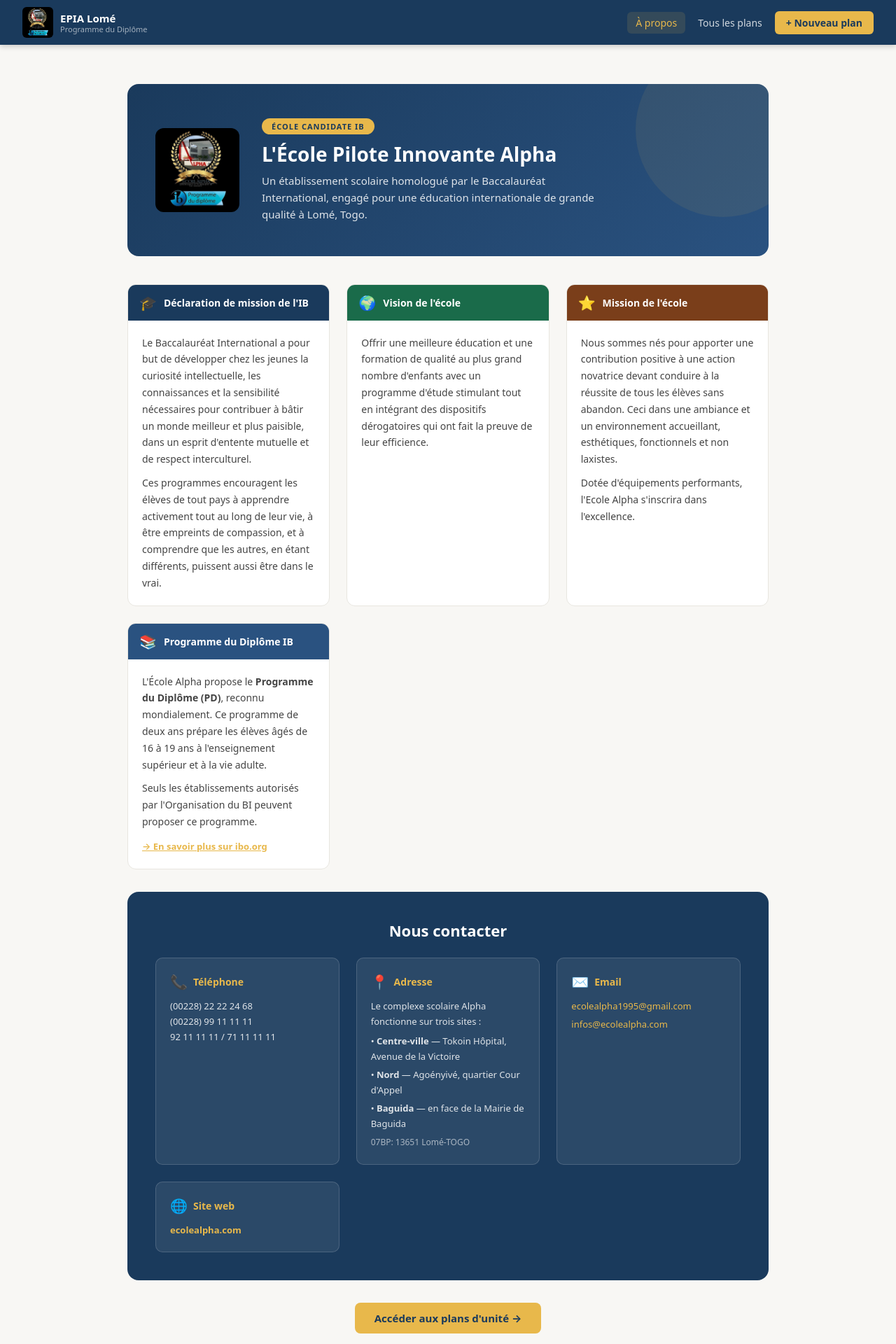
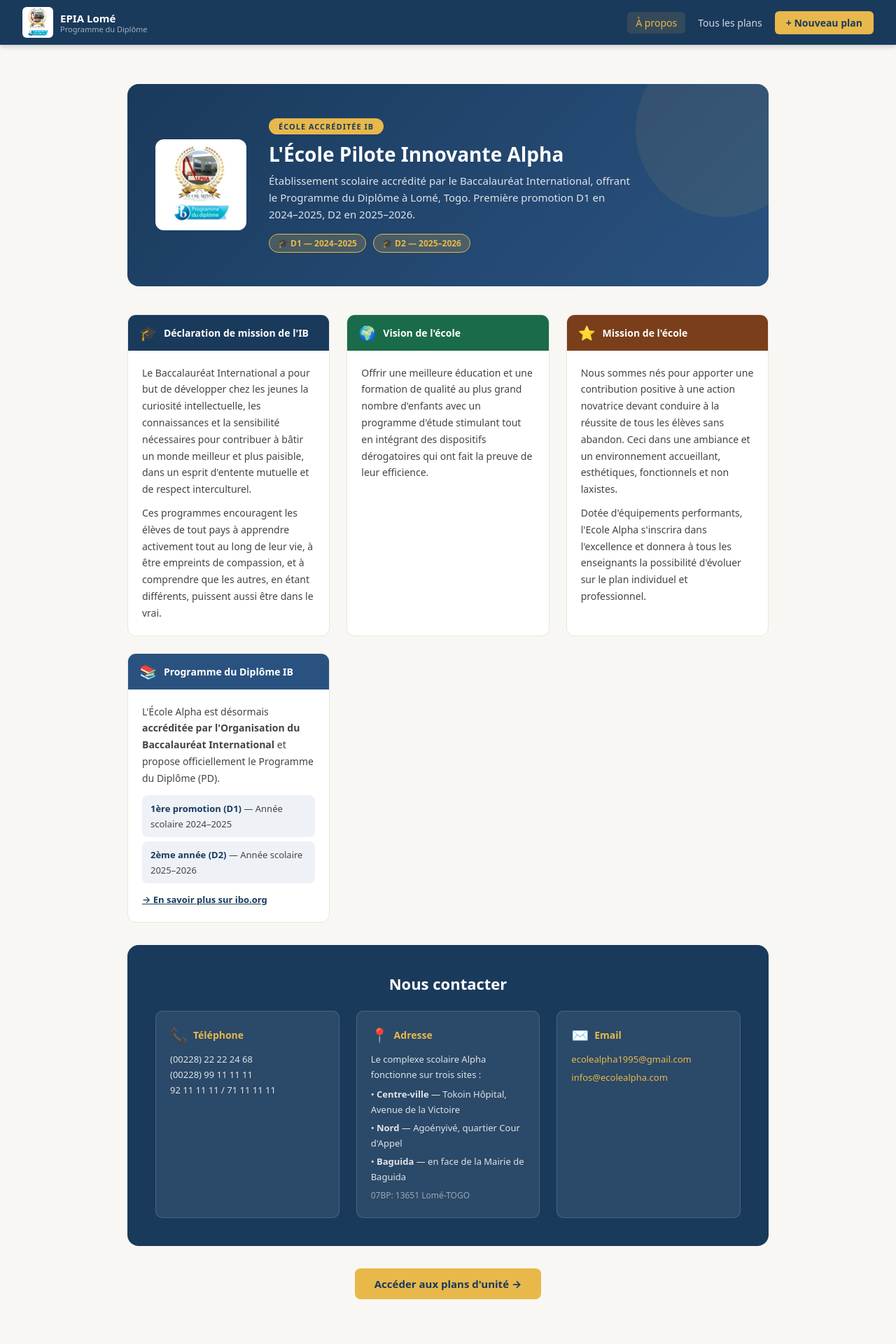
Before and after one commit to pinidarichard-lgtm/EPIA2026, a React (Vite) app in the folder epia-unit-planner/: page /apropos in a window 1280 px wide. Shown: the top 1920 px of the page at 70% size. Built offline with nearby package versions, Linux system fonts and the light colour scheme; no server answers.

Commit message:
Add files via upload

```diff
--- a/epia-unit-planner/src/pages/AProposPage.jsx
+++ b/epia-unit-planner/src/pages/AProposPage.jsx
@@ -16,75 +16,67 @@
         position: 'relative',
         overflow: 'hidden'
       }}>
-        <div style={{
-          position: 'absolute', top: -60, right: -60,
-          width: 250, height: 250, borderRadius: '50%',
-          background: 'rgba(232,184,75,0.08)'
-        }} />
-        <img
-          src="/logo-epia.png"
-          alt="Logo EPIA"
-          style={{ width: 120, height: 120, objectFit: 'contain', borderRadius: 12, flexShrink: 0 }}
-        />
+        <div style={{ position: 'absolute', top: -60, right: -60, width: 250, height: 250, borderRadius: '50%', background: 'rgba(232,184,75,0.08)' }} />
+        <img src="/logo-epia.png" alt="Logo EPIA" style={{ width: 130, height: 130, objectFit: 'contain', borderRadius: 12, flexShrink: 0, background: '#fff', padding: 6 }} />
         <div>
-          <div style={{
-            display: 'inline-block',
-            background: '#e8b84b', color: '#1a3a5c',
-            fontSize: 11, fontWeight: 700, padding: '4px 14px',
-            borderRadius: 20, letterSpacing: 1, marginBottom: '0.75rem'
-          }}>ÉCOLE CANDIDATE IB</div>
+          <div style={{ display: 'inline-block', background: '#e8b84b', color: '#1a3a5c', fontSize: 11, fontWeight: 700, padding: '4px 14px', borderRadius: 20, letterSpacing: 1, marginBottom: '0.75rem' }}>
+            ÉCOLE ACCRÉDITÉE IB
+          </div>
           <h1 style={{ fontSize: 28, fontWeight: 700, lineHeight: 1.2, marginBottom: '0.5rem' }}>
             L'École Pilote Innovante Alpha
           </h1>
-          <p style={{ fontSize: 15, opacity: 0.85, lineHeight: 1.6, maxWidth: 500 }}>
-            Un établissement scolaire homologué par le Baccalauréat International,
-            engagé pour une éducation internationale de grande qualité à Lomé, Togo.
+          <p style={{ fontSize: 15, opacity: 0.85, lineHeight: 1.6, maxWidth: 520 }}>
+            Établissement scolaire accrédité par le Baccalauréat International,
+            offrant le Programme du Diplôme à Lomé, Togo.
+            Première promotion D1 en 2024–2025, D2 en 2025–2026.
           </p>
+          <div style={{ display: 'flex', gap: '10px', marginTop: '1rem', flexWrap: 'wrap' }}>
+            <span style={{ background: 'rgba(232,184,75,0.2)', border: '1px solid #e8b84b', color: '#e8b84b', fontSize: 12, fontWeight: 600, padding: '4px 12px', borderRadius: 20 }}>
+              🎓 D1 — 2024–2025
+            </span>
+            <span style={{ background: 'rgba(232,184,75,0.2)', border: '1px solid #e8b84b', color: '#e8b84b', fontSize: 12, fontWeight: 600, padding: '4px 12px', borderRadius: 20 }}>
+              🎓 D2 — 2025–2026
+            </span>
+          </div>
         </div>
       </div>
 
-      {/* Grille 2 colonnes */}
+      {/* Grille infos */}
       <div style={{ display: 'grid', gridTemplateColumns: 'repeat(auto-fit, minmax(280px, 1fr))', gap: '1.5rem', marginBottom: '2rem' }}>
 
-        {/* Mission IB */}
         <InfoCard color="#1a3a5c" icon="🎓" title="Déclaration de mission de l'IB">
           <p>Le Baccalauréat International a pour but de développer chez les jeunes la curiosité intellectuelle, les connaissances et la sensibilité nécessaires pour contribuer à bâtir un monde meilleur et plus paisible, dans un esprit d'entente mutuelle et de respect interculturel.</p>
           <p style={{ marginTop: 10 }}>Ces programmes encouragent les élèves de tout pays à apprendre activement tout au long de leur vie, à être empreints de compassion, et à comprendre que les autres, en étant différents, puissent aussi être dans le vrai.</p>
         </InfoCard>
 
-        {/* Vision école */}
         <InfoCard color="#1a6b4a" icon="🌍" title="Vision de l'école">
           <p>Offrir une meilleure éducation et une formation de qualité au plus grand nombre d'enfants avec un programme d'étude stimulant tout en intégrant des dispositifs dérogatoires qui ont fait la preuve de leur efficience.</p>
         </InfoCard>
 
-        {/* Mission école */}
         <InfoCard color="#7a3e1a" icon="⭐" title="Mission de l'école">
           <p>Nous sommes nés pour apporter une contribution positive à une action novatrice devant conduire à la réussite de tous les élèves sans abandon. Ceci dans une ambiance et un environnement accueillant, esthétiques, fonctionnels et non laxistes.</p>
-          <p style={{ marginTop: 10 }}>Dotée d'équipements performants, l'Ecole Alpha s'inscrira dans l'excellence.</p>
+          <p style={{ marginTop: 10 }}>Dotée d'équipements performants, l'Ecole Alpha s'inscrira dans l'excellence et donnera à tous les enseignants la possibilité d'évoluer sur le plan individuel et professionnel.</p>
         </InfoCard>
 
-        {/* Programme IB */}
         <InfoCard color="#2a5280" icon="📚" title="Programme du Diplôme IB">
-          <p>L'École Alpha propose le <strong>Programme du Diplôme (PD)</strong>, reconnu mondialement. Ce programme de deux ans prépare les élèves âgés de 16 à 19 ans à l'enseignement supérieur et à la vie adulte.</p>
-          <p style={{ marginTop: 10 }}>Seuls les établissements autorisés par l'Organisation du BI peuvent proposer ce programme.</p>
-          <a href="http://www.ibo.org/fr/" target="_blank" rel="noopener noreferrer" style={{
-            display: 'inline-block', marginTop: 12,
-            color: '#e8b84b', fontSize: 13, fontWeight: 600
-          }}>→ En savoir plus sur ibo.org</a>
+          <p>L'École Alpha est désormais <strong>accréditée par l'Organisation du Baccalauréat International</strong> et propose officiellement le Programme du Diplôme (PD).</p>
+          <div style={{ marginTop: 12, display: 'flex', flexDirection: 'column', gap: 6 }}>
+            <div style={{ background: '#eef2f7', borderRadius: 8, padding: '8px 12px', fontSize: 13 }}>
+              <strong style={{ color: '#1a3a5c' }}>1ère promotion (D1)</strong> — Année scolaire 2024–2025
+            </div>
+            <div style={{ background: '#eef2f7', borderRadius: 8, padding: '8px 12px', fontSize: 13 }}>
+              <strong style={{ color: '#1a3a5c' }}>2ème année (D2)</strong> — Année scolaire 2025–2026
+            </div>
+          </div>
+          <a href="http://www.ibo.org/fr/" target="_blank" rel="noopener noreferrer" style={{ display: 'inline-block', marginTop: 12, color: '#1a3a5c', fontSize: 13, fontWeight: 600 }}>
+            → En savoir plus sur ibo.org
+          </a>
         </InfoCard>
       </div>
 
       {/* Section contact */}
-      <div style={{
-        background: '#1a3a5c',
-        borderRadius: 16,
-        padding: '2.5rem',
-        color: '#fff',
-        marginBottom: '2rem'
-      }}>
-        <h2 style={{ fontSize: 22, fontWeight: 700, marginBottom: '1.5rem', textAlign: 'center' }}>
-          Nous contacter
-        </h2>
+      <div style={{ background: '#1a3a5c', borderRadius: 16, padding: '2.5rem', color: '#fff', marginBottom: '2rem' }}>
+        <h2 style={{ fontSize: 22, fontWeight: 700, marginBottom: '1.5rem', textAlign: 'center' }}>Nous contacter</h2>
         <div style={{ display: 'grid', gridTemplateColumns: 'repeat(auto-fit, minmax(220px, 1fr))', gap: '1.5rem' }}>
 
           <ContactCard icon="📞" title="Téléphone">
@@ -98,37 +90,23 @@
             <p style={{ marginTop: 6 }}>• <strong>Centre-ville</strong> — Tokoin Hôpital, Avenue de la Victoire</p>
             <p style={{ marginTop: 4 }}>• <strong>Nord</strong> — Agoényivé, quartier Cour d'Appel</p>
             <p style={{ marginTop: 4 }}>• <strong>Baguida</strong> — en face de la Mairie de Baguida</p>
-            <p style={{ marginTop: 6, opacity: 0.7, fontSize: 12 }}>07BP: 13651 Lomé-TOGO</p>
+            <p style={{ marginTop: 6, opacity: 0.6, fontSize: 12 }}>07BP: 13651 Lomé-TOGO</p>
           </ContactCard>
 
           <ContactCard icon="✉️" title="Email">
-            <a href="mailto:ecolealpha1995@gmail.com" style={{ color: '#e8b84b', textDecoration: 'none' }}>
-              ecolealpha1995@gmail.com
-            </a>
+            <a href="mailto:ecolealpha1995@gmail.com" style={{ color: '#e8b84b', textDecoration: 'none' }}>ecolealpha1995@gmail.com</a>
             <br />
-            <a href="mailto:infos@ecolealpha.com" style={{ color: '#e8b84b', textDecoration: 'none', marginTop: 4, display: 'block' }}>
-              infos@ecolealpha.com
-            </a>
-          </ContactCard>
-
-          <ContactCard icon="🌐" title="Site web">
-            <a href="https://ecolealpha.com" target="_blank" rel="noopener noreferrer"
-              style={{ color: '#e8b84b', textDecoration: 'none', fontWeight: 600 }}>
-              ecolealpha.com
-            </a>
+            <a href="mailto:infos@ecolealpha.com" style={{ color: '#e8b84b', textDecoration: 'none', marginTop: 4, display: 'block' }}>infos@ecolealpha.com</a>
           </ContactCard>
 
         </div>
       </div>
 
-      {/* CTA retour */}
+      {/* CTA */}
       <div style={{ textAlign: 'center' }}>
-        <a href="/plans" style={{
-          display: 'inline-block',
-          background: '#e8b84b', color: '#1a3a5c',
-          textDecoration: 'none', padding: '12px 28px',
-          borderRadius: 8, fontWeight: 700, fontSize: 15
-        }}>Accéder aux plans d'unité →</a>
+        <a href="/plans" style={{ display: 'inline-block', background: '#e8b84b', color: '#1a3a5c', textDecoration: 'none', padding: '12px 28px', borderRadius: 8, fontWeight: 700, fontSize: 15 }}>
+          Accéder aux plans d'unité →
+        </a>
       </div>
     </div>
   )
@@ -136,38 +114,24 @@
 
 function InfoCard({ color, icon, title, children }) {
   return (
-    <div style={{
-      background: '#fff',
-      borderRadius: 12,
-      border: '1px solid #e8e6e0',
-      overflow: 'hidden'
-    }}>
+    <div style={{ background: '#fff', borderRadius: 12, border: '1px solid #e8e6e0', overflow: 'hidden' }}>
       <div style={{ background: color, padding: '12px 16px', display: 'flex', alignItems: 'center', gap: 10 }}>
         <span style={{ fontSize: 20 }}>{icon}</span>
         <h3 style={{ color: '#fff', fontSize: 14, fontWeight: 700, margin: 0 }}>{title}</h3>
       </div>
-      <div style={{ padding: '1.25rem', fontSize: 14, color: '#444', lineHeight: 1.7 }}>
-        {children}
-      </div>
+      <div style={{ padding: '1.25rem', fontSize: 14, color: '#444', lineHeight: 1.7 }}>{children}</div>
     </div>
   )
 }
 
 function ContactCard({ icon, title, children }) {
   return (
-    <div style={{
-      background: 'rgba(255,255,255,0.08)',
-      borderRadius: 10,
-      padding: '1.25rem',
-      border: '1px solid rgba(255,255,255,0.15)'
-    }}>
+    <div style={{ background: 'rgba(255,255,255,0.08)', borderRadius: 10, padding: '1.25rem', border: '1px solid rgba(255,255,255,0.15)' }}>
       <div style={{ display: 'flex', alignItems: 'center', gap: 8, marginBottom: 10 }}>
         <span style={{ fontSize: 20 }}>{icon}</span>
         <h3 style={{ color: '#e8b84b', fontSize: 14, fontWeight: 700, margin: 0 }}>{title}</h3>
       </div>
-      <div style={{ fontSize: 13, lineHeight: 1.7, color: 'rgba(255,255,255,0.85)' }}>
-        {children}
-      </div>
+      <div style={{ fontSize: 13, lineHeight: 1.7, color: 'rgba(255,255,255,0.85)' }}>{children}</div>
     </div>
   )
 }
```
Also changed, not shown: epia-unit-planner/public/logo-epia.png.
